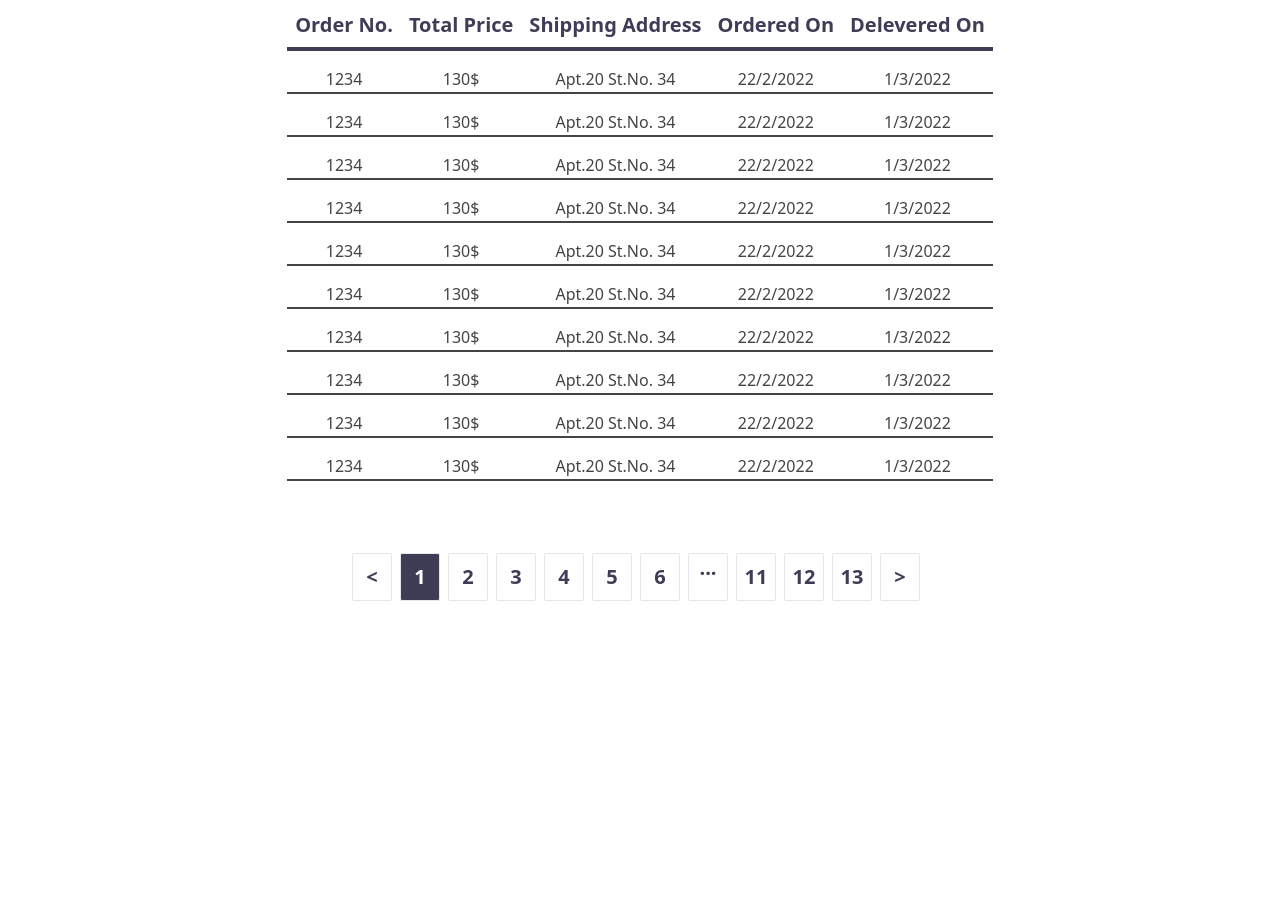
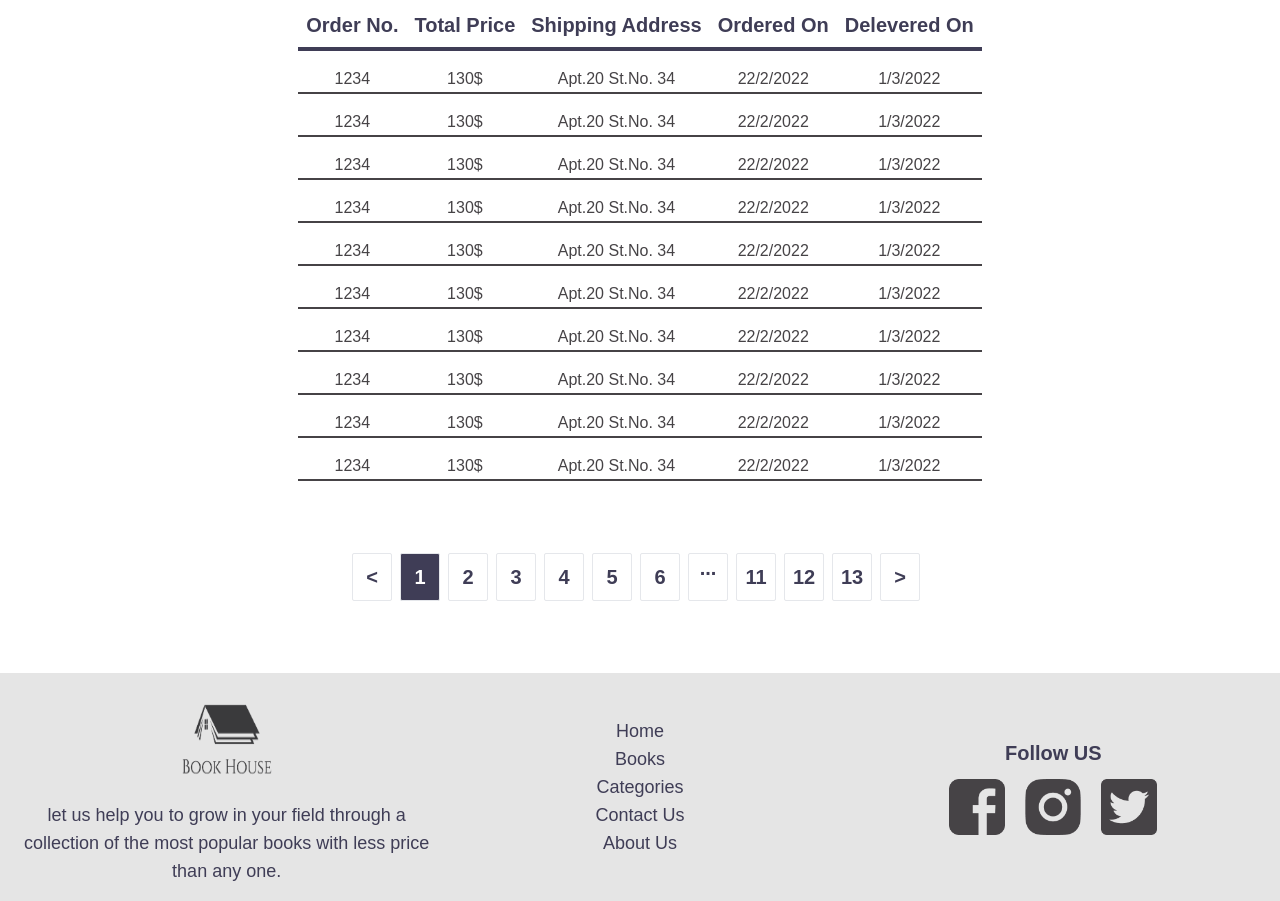
Before and after one commit to AhmedSaladin/Book-House, a website: page index.html in a window 1280 px wide. Shown: the part 509-1410 px from the top of the page. Before the commit the page ends 1182 px from the top, so only its background shows below. Drawn offline with Linux system fonts and the light colour scheme.

Commit message:
Add footer

```diff
--- a/index.html
+++ b/index.html
@@ -355,6 +355,55 @@
         </section>
       </section>
     </main>
-    <footer></footer>
+    <footer class="bg-nc px-5">
+      <div class="py-4 container">
+        <div class="lg:flex flex-row justify-evenly items-center">
+          <div
+            class="py-3 lg:py-0 flex flex-col justify-between items-center basis-1/3"
+          >
+            <img
+              src="./assets/booklogo.png"
+              alt="Book House Logo"
+              class="w-28 h-28"
+            />
+            <p class="text-mc text-center text-lg">
+              let us help you to grow in your field through a collection of the
+              most popular books with less price than any one.
+            </p>
+          </div>
+          <ul
+            class="py-3 lg:py-0 flex flex-col justify-between items-center basis-1/3"
+          >
+            <li><a href="#" class="text-mc text-lg">Home</a></li>
+            <li><a href="#" class="text-mc text-lg">Books</a></li>
+            <li><a href="#" class="text-mc text-lg">Categories</a></li>
+            <li><a href="#" class="text-mc text-lg">Contact Us</a></li>
+            <li><a href="#" class="text-mc text-lg">About Us</a></li>
+          </ul>
+          <div
+            class="py-3 lg:py-0 flex flex-col justify-between items-center basis-1/3 gap-3"
+          >
+            <h2 class="text-mc font-semibold text-xl">Follow US</h2>
+            <div class="flex flex-row justify-center gap-5">
+              <img
+                src="./assets/face.png"
+                class="w-14 h-14"
+                alt="facebook icon"
+              />
+              <img
+                src="./assets/instagram.png"
+                class="w-14 h-14"
+                alt="instagram icon"
+              />
+              <img
+                src="./assets/twitter.png"
+                class="w-14 h-14"
+                alt="twitter icon"
+              />
+            </div>
+          </div>
+        </div>
+      </div>
+    </footer>
   </body>
 </html>
--- a/tailwind.config.js
+++ b/tailwind.config.js
@@ -2,16 +2,21 @@ module.exports = {
   content: ["./*.html"],
   theme: {
     extend: {
+      container: {
+        center: true,
+      },
       colors: {
         mc: "#3F3D56",
         nc: "#E5E5E5",
         nb: "#5D5D5D",
         bb: "#2F2E41",
         mcm: "#464346",
-        ce:"#EEEEEE"
+        ce: "#EEEEEE",
+        fb: "url('assets/bg.png')",
       },
       fontFamily: {
         body: ["Roboto"],
+        sans: ["Poppins", "sans-serif"],
       },
     },
   },
```
Also changed, not shown: assets/bg.png (added), assets/face.png (added), assets/instagram.png (added), assets/twitter.png (added), style/styles.css.
